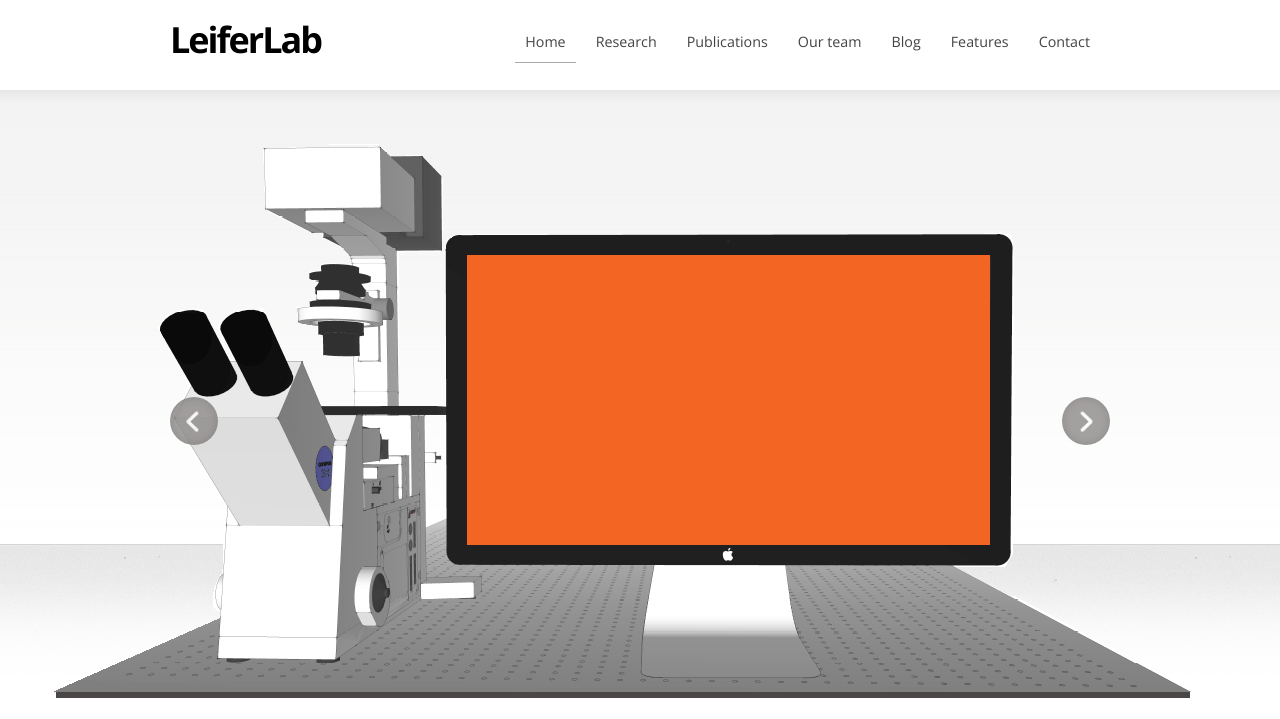
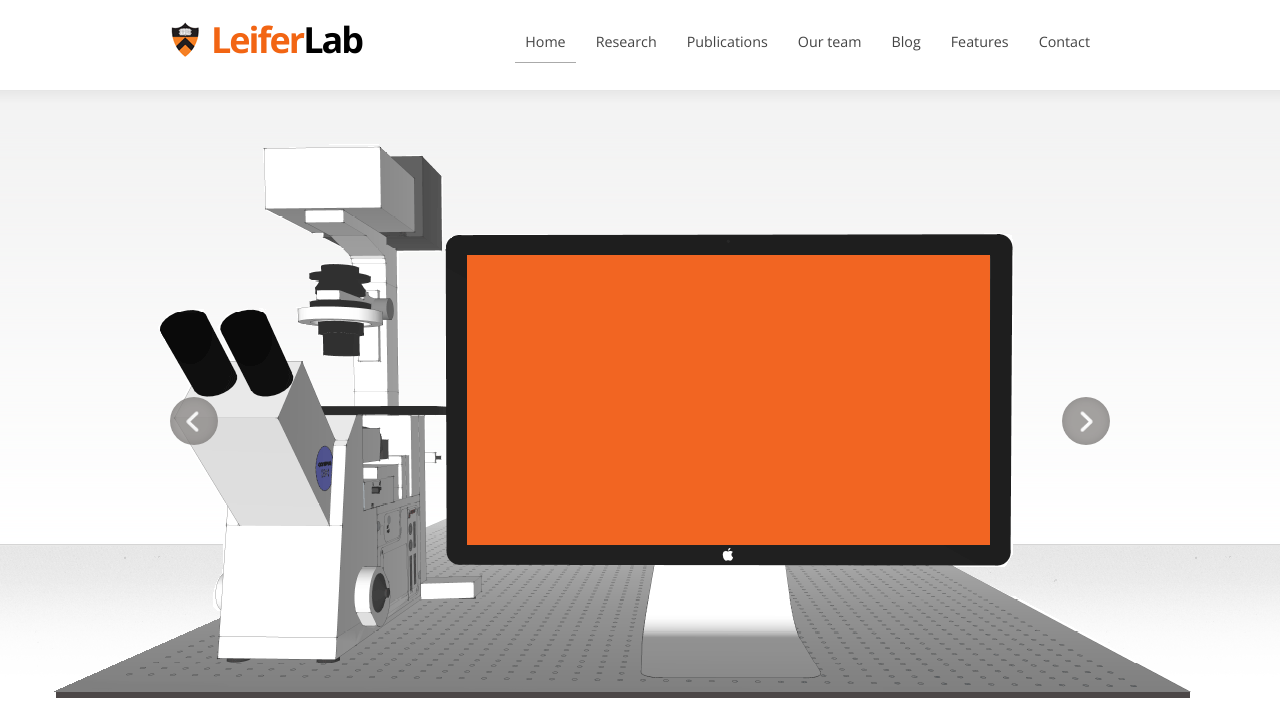
Before and after one commit to leiferlab/leiferlab.princeton.edu, a PHP site: page / in a window 1280 px wide. Shown: the top 719 px of the page. Run offline with PHP 8.4, Linux system fonts and the light colour scheme; grey boxes labelled with a size stand in for pictures from a placeholder-image service; some libraries are stand-ins or nearby versions.

Commit message:
added mini shield as logo. got LeiferLab colors

```diff
--- a/css/style.css
+++ b/css/style.css
@@ -119,6 +119,12 @@ ul li:hover i[class^="icon-"] {
 .grey {
 	color:#999
 }
+
+.orange{
+	color:#f58025; /* The color in the shield */
+	color:#f26513;  /*A darker orange */
+}
+
 .hidden {
 	display:none;
 }
@@ -775,28 +781,36 @@ input:focus, textarea:focus {
 .navbar .nav-responsive {
 	display:none;
 }
-.navbar .brand {
+
+.navbar .brand{
+	color:#000;
+}
+.navbar .brand, .brand>span {
 	font-weight:bold;
 	font-size:36px;
 	letter-spacing:-2px;
 	line-height:0.7em;
-	color:#000;
-	-webkit-transition:all 0.1s;
-	-moz-transition:all 0.1s;
-	-o-transition:all 0.1s;
-	-ms-transition:all 0.1s;
-	transition:all 0.1s;
-}
-.navbar .brand:hover {
+	-webkit-transition:all 0.2s;
+	-moz-transition:all 0.2s;
+	-o-transition:all 0.2s;
+	-ms-transition:all 0.2s;
+	transition:all 0.2s;
+}
+
+
+.navbar .brand:hover, .brand:hover > span   {
 	color:#7ED090;
 }
+
+
+
 .navbar .nav {float:right}
 .navbar .nav > li:hover {
-	border-bottom:1px solid #ccc;
+	border-bottom:1px solid #ccc; /* old boring gray */
+
 }
 .navbar .nav > li.active {
 	border-bottom:1px solid #aaa;
-
 }
 .navbar .nav > li.active > a,
 .navbar .nav > li.active:hover > a {
@@ -823,6 +837,45 @@ input:focus, textarea:focus {
 .navbar li a {
 	display:block!important;
 }
+
+	/* --------------------------------------------------------	*/
+	/*	Navigation - logo */
+	/* --------------------------------------------------------	*/
+
+	.logo {
+		background-image: url(../assets/PUShield.png);
+		width:31px;
+		height:40px;
+	}
+
+	.logo:hover {
+		background-image: url(../assets/PUShield_glow.png);
+	}
+
+	.logoright {
+		margin :0;
+		margin-top:-5px;
+		margin-left:20px;
+		padding: 0;
+		/*float:right;*/
+	}
+
+	.logoleft {
+		margin :0;
+		margin-right:10px;
+		padding: 0;
+		display:visible;
+		float:left;
+	}
+
+	.logomiddle {
+		margin :0;
+		margin-left:-10px;
+		padding: 0;
+		float:left;
+	}
+
+
 	/* --------------------------------------------------------	*/
 	/*	Navigation - dropdown */
 	/* --------------------------------------------------------	*/
--- a/index.html
+++ b/index.html
@@ -41,12 +41,17 @@
 		<!-- Navigation
 		================================================== -->
 		<nav class="navbar">
+
 			<div class="navbar-inner">
+
 				<div class="container">
 					<!-- Logo -->
+					<a href="http://www.princeton.edu" class="show logo logoleft"></a>
+
 					<a class="brand" href="index.html">
-						LeiferLab
+						 <span class="orange">Leifer</span>Lab
 					</a>
+					<a href="http://www.princeton.edu" class="logo logomiddle hidden"></a>
 					<ul class="nav">
 						<li class="active"><a href="index.html" title="Home">Home</a></li>
 						<li><a href="work.html" title="Research">Research</a></li>
@@ -55,6 +60,8 @@
 						<li>
 							<a href="blog.html" title="Our blog">Blog</a>
 						</li>
+						<a href="http://www.princeton.edu" class="logo logoright hidden"></a>
+
 						<li class="dropdown">
 							<a href="components.html" title="Features">Features</a>
 							<!-- Dropdown menu -->
@@ -69,6 +76,8 @@
 						<li><a href="contact.html" title="Contact us">Contact</a></li>
 					</ul>
 				</div><!-- end .container -->
+
+
 			</div><!-- end .navbar-inner -->
 		</nav>
 
```
Also changed, not shown: assets/PUShield.png (added), assets/PUShield_glow.png (added).
